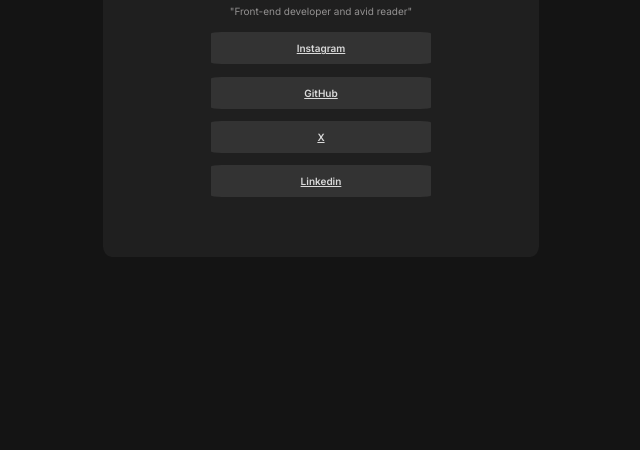
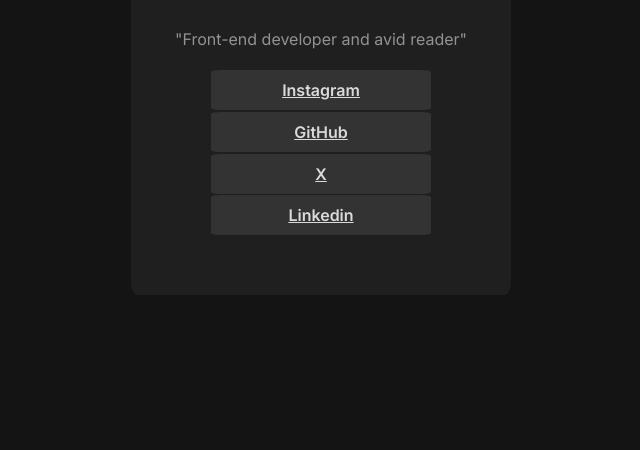
Before and after one commit to Larice99/Social-media-link, a plain HTML site: page index.html in a window 1280 px wide. Shown: the part 350-800 px from the top of the page, without its empty margins (319-959 px from the left). Drawn offline with Linux system fonts and the light colour scheme.

Commit message:
commi
comiit

```diff
--- a/style.css
+++ b/style.css
@@ -12,7 +12,7 @@ main{
 }
 body{
     background-color:rgb(20, 20, 20);
-    font-size: 10px;
+    font-size: 0,62rem;
     padding: 15px;
     height: 100%;
 
@@ -28,7 +28,7 @@ body{
     display:flex;
     flex-direction: column;
     align-items: center;
-    width: 35%;
+    width: 30%;
     max-width: 1440px;
     padding:60px 20px;
     border-radius:2%;
```
